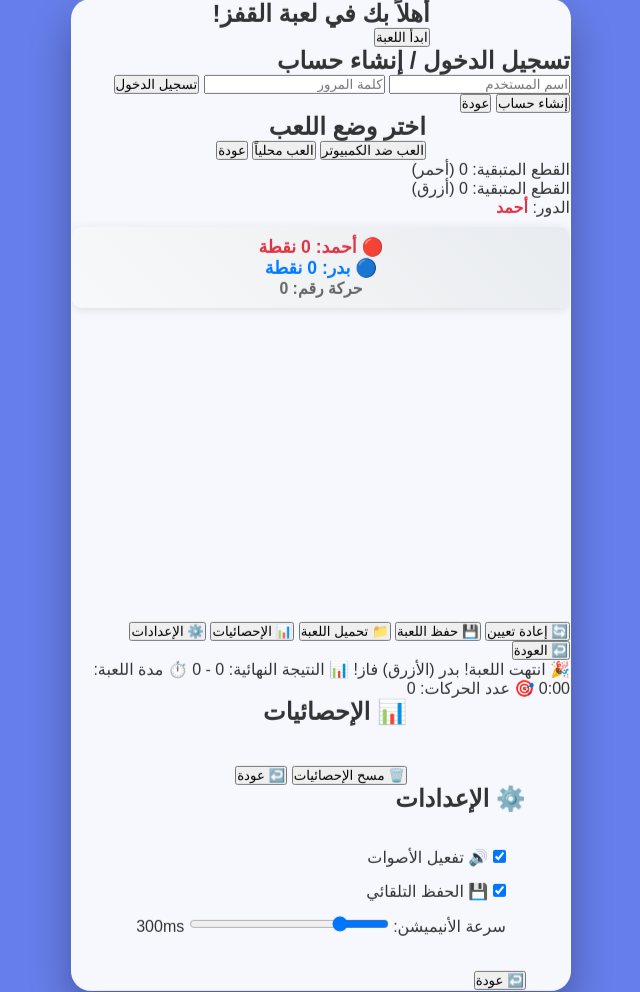
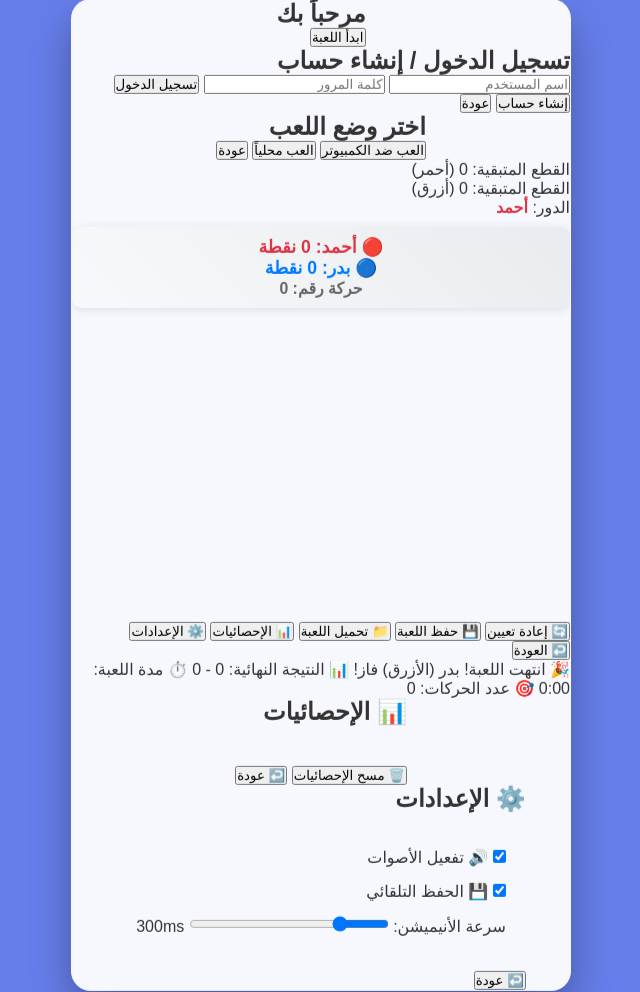
Before and after one commit to MohamdNGMAlDien/NewGame, a plain HTML site: page index.html in a window 1280 px wide. Shown: the whole page, without its empty margins (319-959 px from the left). Drawn offline with Linux system fonts and the light colour scheme.

Commit message:
Update index.html

```diff
--- a/index.html
+++ b/index.html
@@ -3,13 +3,13 @@
 <head>
     <meta charset="UTF-8">
     <meta name="viewport" content="width=device-width, initial-scale=1.0">
-    <title>24 قطعة على لوح 5x5</title>
+    <title>نط الكلب</title>
     <link rel="stylesheet" href="style.css">
 </head>
 <body>
     <div id="game-container">
         <div id="welcome-screen" class="screen">
-            <h2>أهلاً بك في لعبة القفز!</h2>
+            <h2>مرحباً بك </h2>
             <button id="start-game-button">ابدأ اللعبة</button>
         </div>
 
```
